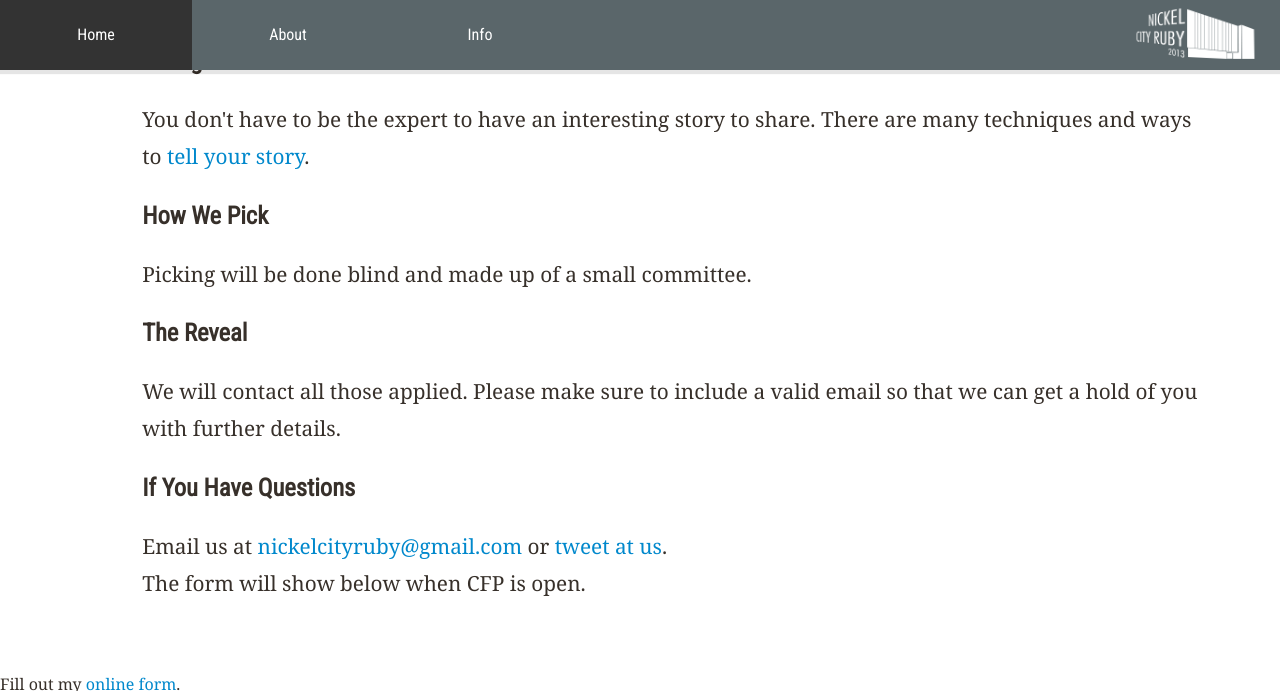
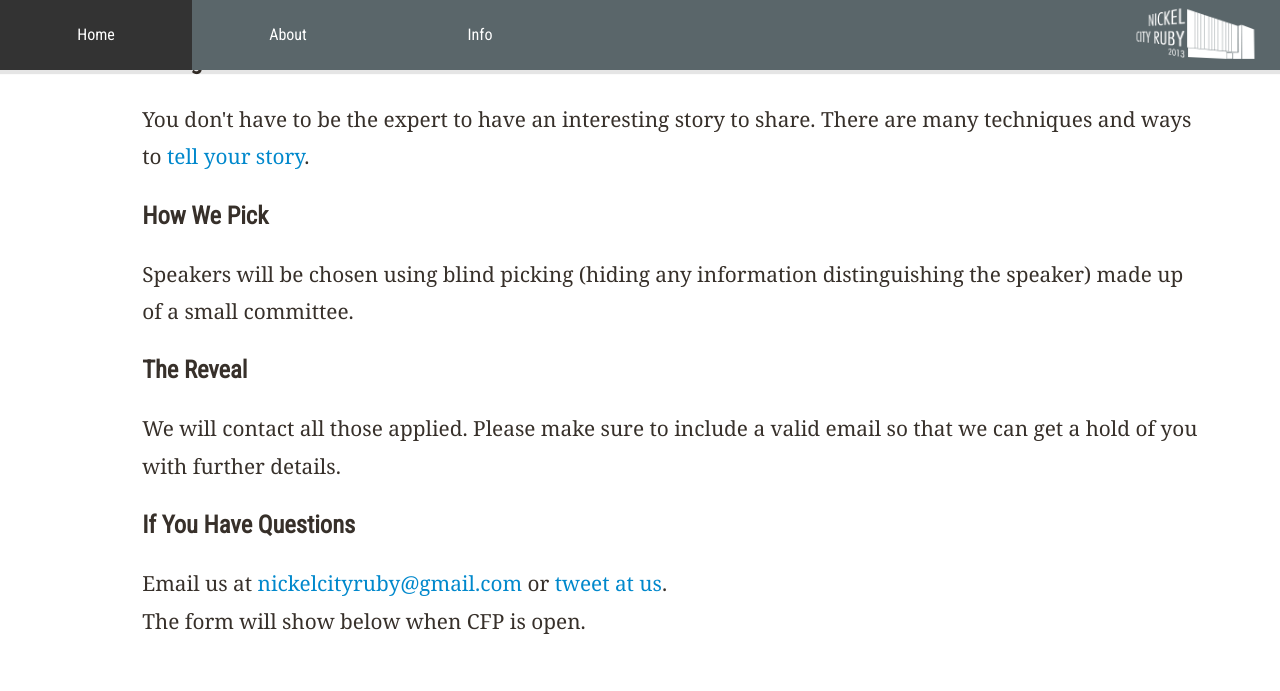
Before and after one commit to nysmakers/nysmakers.github.io, a Jekyll site: the page built from 2013/cfp/index.html, in a window 1280 px wide and 900 px high, scrolled down 934 px, cut to the strip 0-691 px from the top of the window. Built offline with Jekyll 4.4.1, drawn with Linux system fonts in a browser that asks for light colours.

Commit message:
expand info on blind picking

```diff
--- a/2013/cfp/index.html
+++ b/2013/cfp/index.html
@@ -43,7 +43,8 @@
   </h3>
 
   <p class="span10 offset1">
-  Picking will be done blind and made up of a small committee.
+    Speakers will be chosen using blind picking (hiding any information distinguishing
+    the speaker) made up of a small committee.
   </p>
 
   <h3 class="span10 offset1">
```
